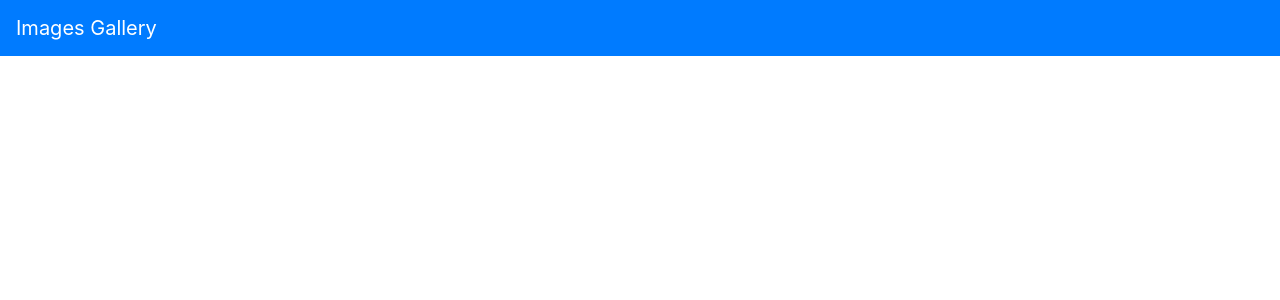
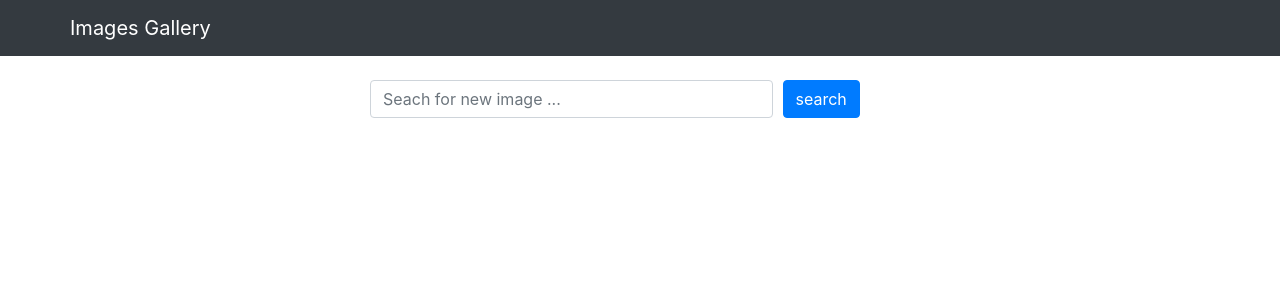
Before and after one commit to janvansch/images-gallery, a React (Create React App) app in the folder frontend/: page / in a window 1280 px wide. Shown: the top 300 px of the page. Built offline with nearby package versions, Linux system fonts and the light colour scheme.

Commit message:
Controlled Search Component

```diff
--- a/frontend/src/App.js
+++ b/frontend/src/App.js
@@ -1,10 +1,24 @@
+import { useState } from 'react';
 import 'bootstrap/dist/css/bootstrap.min.css';
 import Header from './components/Header'; // no {} as this is a default export
+import Search from './components/Search';
 
-function App() {
+const App = () => {
+  const [word, setWord] = useState('');
+    // useState returns a stateful value and
+    // a function to update the stateful value
+
+  const handleSearchSubmit = (e) => {
+    e.preventDefault();
+    console.log(word)
+  }
+
+  console.log(word);
+
   return (
     <div>
       <Header title="Images Gallery"/>
+      <Search word={word} setWord={setWord} handleSubmit={handleSearchSubmit}/>
     </div>
   );
 }
--- a/frontend/src/components/Header.js
+++ b/frontend/src/components/Header.js
@@ -1,5 +1,5 @@
 import React from 'react';
-import { Navbar } from 'react-bootstrap';
+import { Navbar, Container } from 'react-bootstrap';
 
 // const Header = (props) => { // props is an object
 //     return (
@@ -11,8 +11,10 @@
 
 const Header = ({ title }) => { // with destructuring
     return (
-        <Navbar bg="primary" variant="dark">
-            <Navbar.Brand href="/">{title}</Navbar.Brand>
+        <Navbar bg="dark" variant="dark">
+            <Container>
+                <Navbar.Brand href="/">{title}</Navbar.Brand>
+            </Container>
         </Navbar>
     )
 };
--- /dev/null
+++ b/frontend/src/components/Search.js
@@ -0,0 +1,30 @@
+import React from 'react'
+import { Container, Row, Col, Form, Button } from 'react-bootstrap'
+
+const Search = ({ word, setWord, handleSubmit }) => { // destructuring of props
+    return (
+        <Container className="mt-4">
+            <Row className="justify-content-center">
+                <Col xs={12} md={8} lg={6}>
+                    <Form onSubmit={handleSubmit}>
+                        <Form.Row>
+                            <Col xs={9}>
+                                <Form.Control
+                                    type="text"
+                                    value={word}
+                                    onChange={(e) => setWord(e.target.value)}
+                                    placeholder="Seach for new image ..."
+                                />
+                            </Col>
+                            <Col>
+                                <Button variant="primary" type="submit">search</Button>
+                            </Col>
+                        </Form.Row>
+                    </Form>
+                </Col>
+            </Row>
+        </Container>
+    );
+};
+
+export default Search;
```
